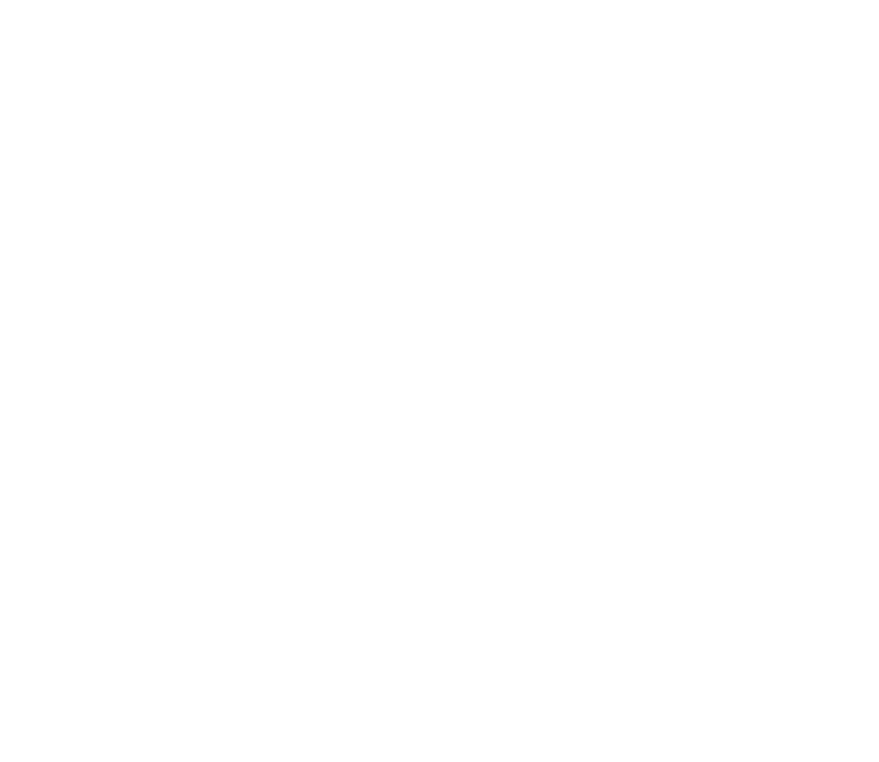
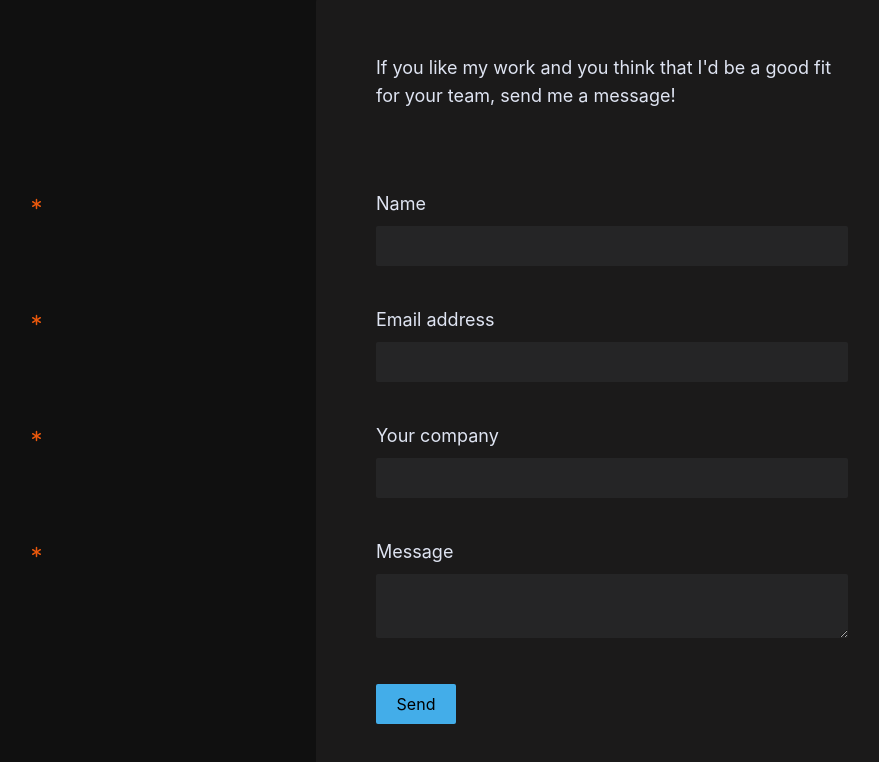
Before and after one commit to lbd1607/portfolio, a Next.js app: page / in a window 1280 px wide. Shown: the part 1974-2736 px from the top of the page, without its empty margins (28-907 px from the left). Before the commit the page ends 1756 px from the top, so only its background shows below. Built offline with nearby package versions, Linux system fonts and the light colour scheme.

Commit message:
Add contact ui

```diff
--- a/pages/_app.tsx
+++ b/pages/_app.tsx
@@ -8,9 +8,22 @@
   faChevronLeft,
   faCirclePlay,
   faGlobe,
+  faAsterisk,
+  faCheck,
+  faCircle,
 } from "@fortawesome/free-solid-svg-icons";
 
-library.add(faGithub, faLinkedin, faChevronLeft, faBars, faCirclePlay, faGlobe);
+library.add(
+  faGithub,
+  faLinkedin,
+  faChevronLeft,
+  faBars,
+  faCirclePlay,
+  faGlobe,
+  faAsterisk,
+  faCheck,
+  faCircle
+);
 
 function MyApp({ Component, pageProps }: AppProps) {
   return <Component {...pageProps} />;
--- a/pages/contact.tsx
+++ b/pages/contact.tsx
@@ -1,14 +1,100 @@
+import { FontAwesomeIcon } from "@fortawesome/react-fontawesome";
 import React from "react";
 
 function Contact() {
   return (
     <div
       id="contact"
-      className="lg:my-0 my-48 lg:flex lg:grid-flow-row lg:grid-cols-3 lg:gap-44 lg:m-12 m-8 lg:justify-center"
+      className="lg:my-0 lg:flex lg:grid-flow-row lg:m-12 m-8 lg:justify-center lg:mt-64 lg:mb-64"
     >
-      Contact
+      <div
+        id="form-container"
+        className="bg-primary-medium lg:w-1/2 lg:min-h-[40rem] p-10 rounded-lg"
+      >
+        <p className="text-coolwhite text-lg p-5 mb-10">
+          If you like my work and you think that I&apos;d be a good fit for your
+          team, send me a message!
+        </p>
+        <form>
+          <label className="block p-5">
+            <span className="block text-lg text-coolwhite pb-2">Name</span>
+            <input
+              type="name"
+              className="peer bg-primary-light text-coolwhite p-2 rounded-sm focus:focus-visible:outline-none focus:focus-visible:ring-2 focus:focus-visible:ring-accent w-full"
+              required
+              maxLength={250}
+            />
+            <ValidationIcons />
+          </label>
+
+          <label className="block p-5">
+            <span className="block text-lg text-coolwhite pb-2">
+              Email address
+            </span>
+            <input
+              type="email"
+              className="peer bg-primary-light text-coolwhite p-2 rounded-sm focus:focus-visible:outline-none focus:focus-visible:ring-2 focus:focus-visible:ring-accent w-full"
+              required
+              maxLength={250}
+            />
+
+            <ValidationIcons />
+          </label>
+
+          <label className="block p-5">
+            <span className="block text-lg text-coolwhite pb-2">
+              Your company
+            </span>
+            <input
+              type="text"
+              className="peer bg-primary-light text-coolwhite p-2 rounded-sm focus:focus-visible:outline-none focus:focus-visible:ring-2 focus:focus-visible:ring-accent w-full"
+              required
+              maxLength={250}
+            />
+            <ValidationIcons />
+          </label>
+
+          <label className="p-5 block">
+            <span className="block text-lg text-coolwhite pb-2">Message</span>
+            <textarea
+              className={
+                "peer bg-primary-light text-coolwhite p-2 rounded-sm focus:focus-visible:outline-none focus:focus-visible:ring-2 focus:focus-visible:ring-accent w-full"
+              }
+              required
+              maxLength={1000}
+            />
+
+            <ValidationIcons />
+          </label>
+          <div className="grid grid-rows-2 p-5">
+            <button
+              type="submit"
+              className="h-10 bg-accent hover:bg-accentdark w-20 rounded-sm "
+            >
+              Send
+            </button>
+          </div>
+        </form>
+      </div>
     </div>
   );
 }
 
 export default Contact;
+
+const ValidationIcons = () => {
+  return (
+    <>
+      <FontAwesomeIcon
+        icon="asterisk"
+        size="xs"
+        className="invisible peer-invalid:visible peer-invalid:text-orange-600 absolute lg:-translate-x-[51rem] lg:-translate-y-7 -translate-x-72 -translate-y-6"
+      />
+      <FontAwesomeIcon
+        icon="check"
+        size="xs"
+        className="invisible peer-valid:visible  peer-valid:text-green-500 absolute lg:-translate-x-[51rem] lg:-translate-y-7 -translate-x-72 -translate-y-6"
+      />
+    </>
+  );
+};
```
